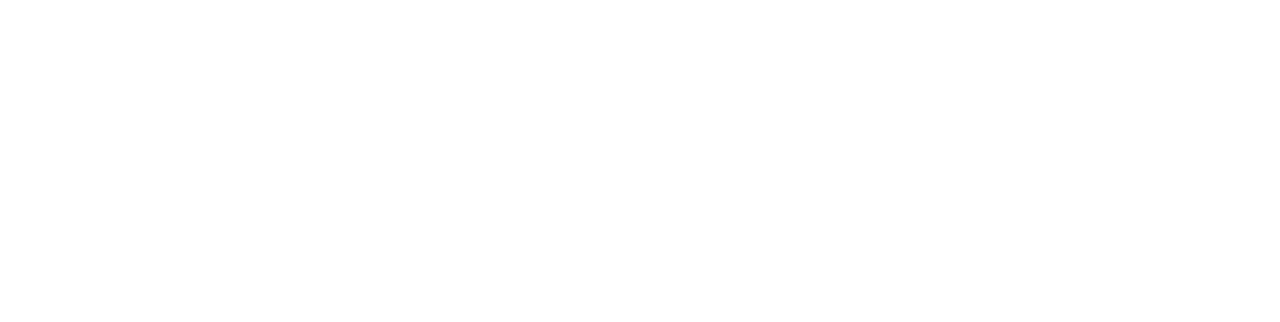
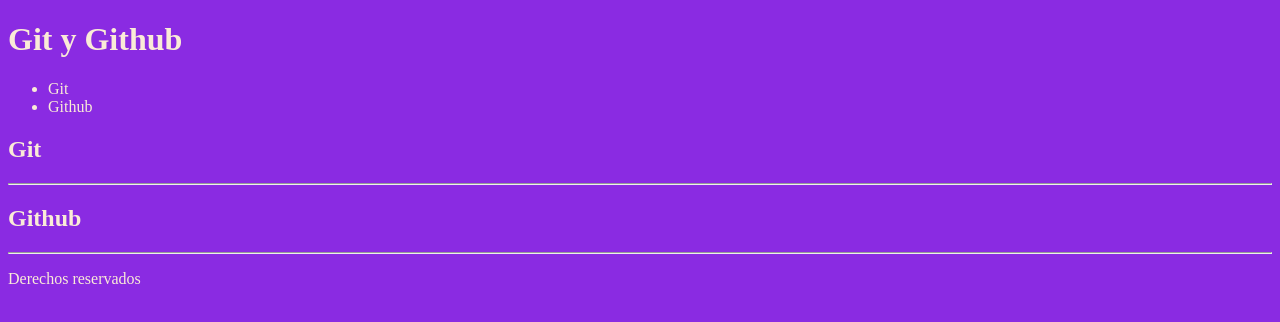
Before and after one commit to miche1997/classe5gitygithub, a plain HTML site: page index.html in a window 1280 px wide. Drawn offline with Linux system fonts and the light colour scheme.

Commit message:
listo la pagina con las secciones

```diff
--- a/index.html
+++ b/index.html
@@ -4,19 +4,35 @@
     <meta charset="UTF-8">
     <meta name="viewport" content="width=device-width, initial-scale=1.0">
     <title>Git y Github</title>
+    <style>
+        body{
+            background-color: blueviolet;
+            color: antiquewhite;
+        }
+    </style>
 </head>
 <body>
     <header>
-
+        <h1>Git y Github</h1>
     </header>
     <nav>
-
+        <ul>
+            <li>Git</li>
+             <li>Github</li>
+    </ul>
     </nav>
     <main>
-
+        <section>
+            <h2>Git</h2>
+            <hr>
+        </section>
+        <section>
+            <h2>Github</h2>
+            <hr>
+        </section>
     </main>
     <footer>
-
+        <p>Derechos reservados</p>
     </footer>
 
 </body>
```
